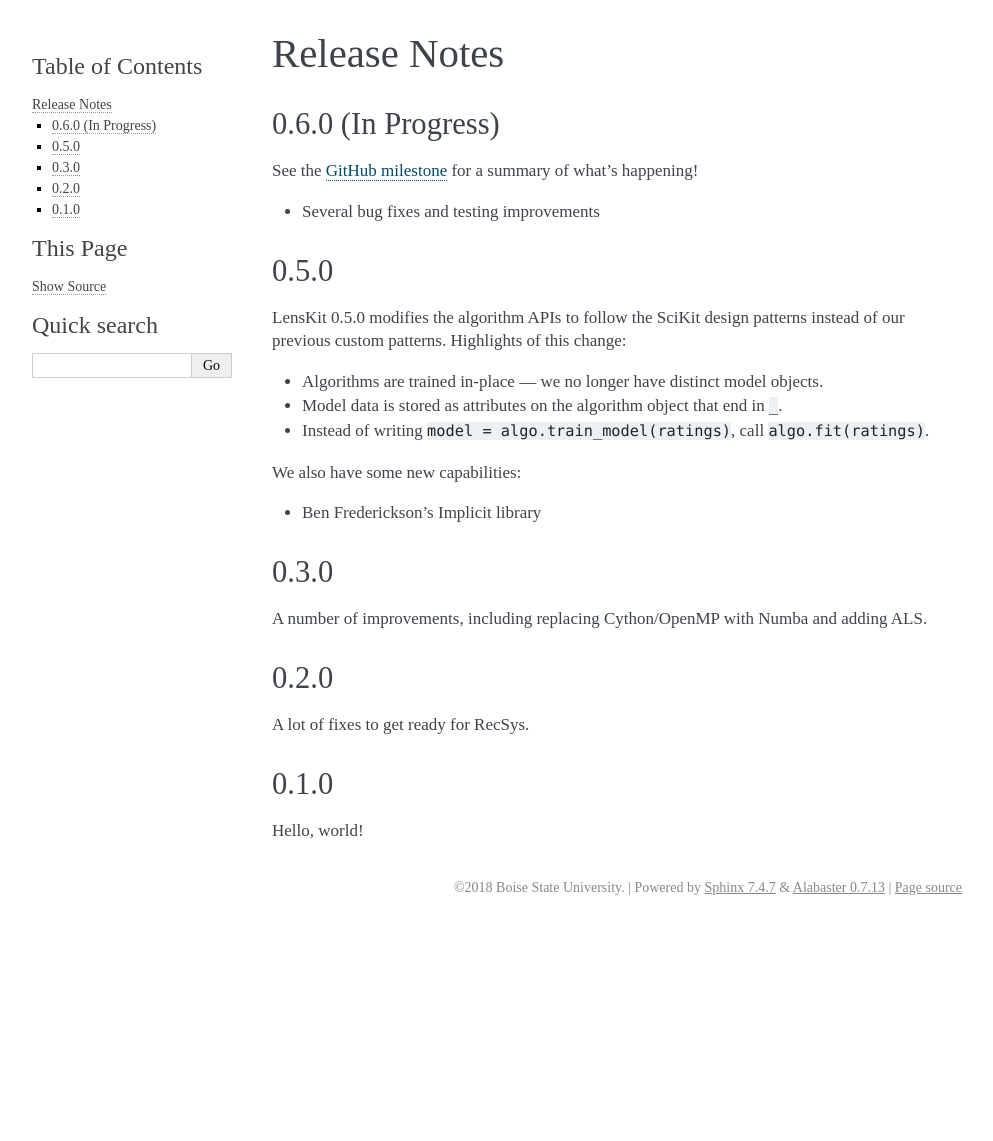
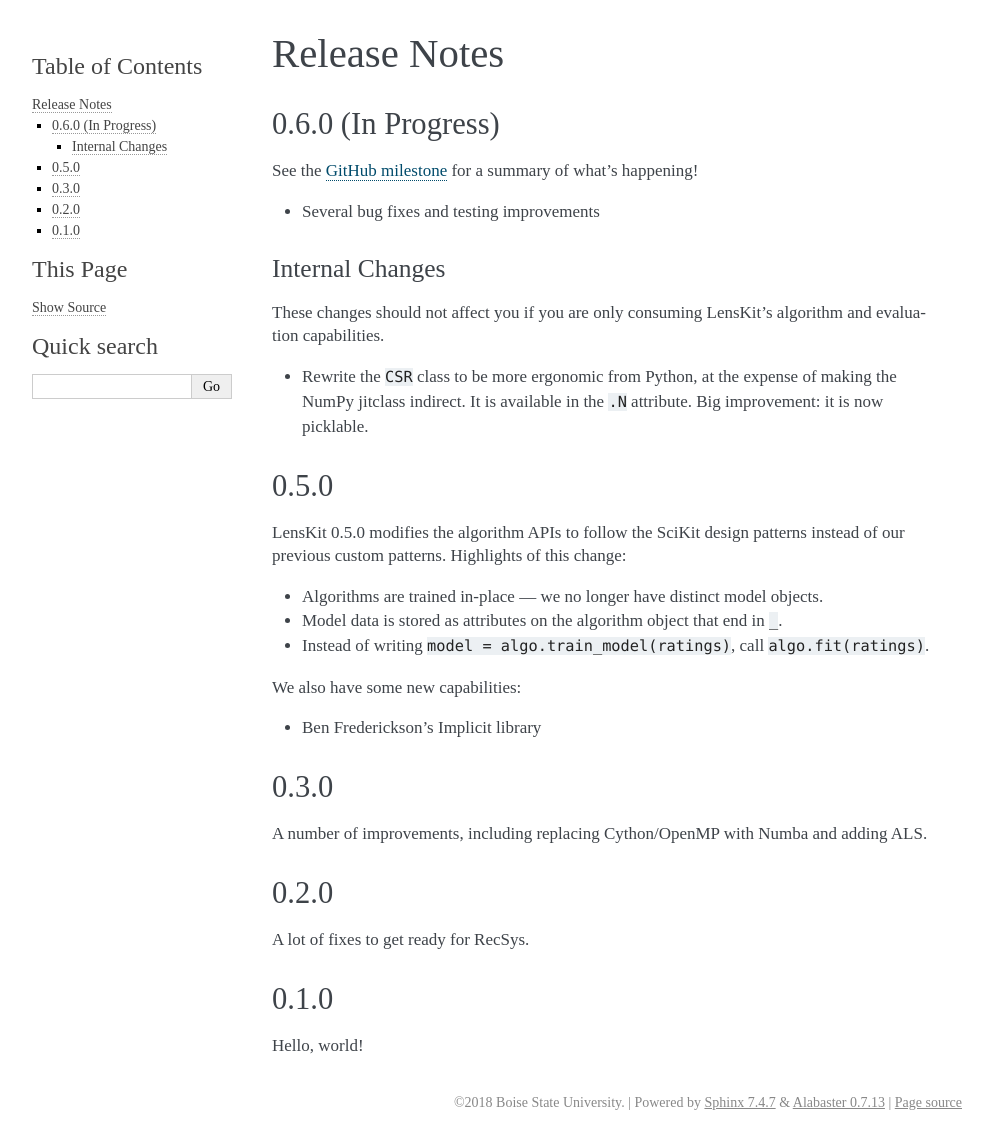
Before and after one commit to lenskit/lkpy, a Sphinx documentation site: the page built from doc/releases.md, in a window 1280 px wide. Shown: the whole page, without its empty margins (148-1141 px from the left). Built offline with Sphinx 7.4.7, drawn with Linux system fonts in a browser that asks for light colours; before the commit the page ends 926 px from its top, so only the background shows below that.

Commit message:
Document CSR changes in release notes

```diff
--- a/doc/releases.md
+++ b/doc/releases.md
@@ -5,6 +5,13 @@
 See the [GitHub milestone](https://github.com/lenskit/lkpy/milestone/1) for a summary of what's happening!
 
 - Several bug fixes and testing improvements
+
+### Internal Changes
+
+These changes should not affect you if you are only consuming LensKit's algorithm and evaluation capabilities.
+
+-   Rewrite the `CSR` class to be more ergonomic from Python, at the expense of making the NumPy jitclass
+    indirect. It is available in the `.N` attribute.  Big improvement: it is now picklable.
 
 ## 0.5.0
 
```
